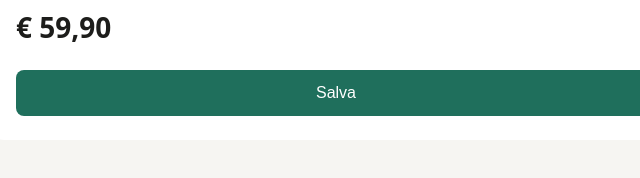
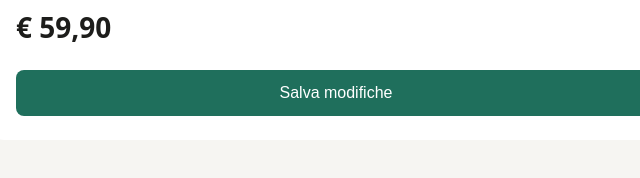
Before and after one commit to TheBous/skills, a plain HTML site: page index.html in a window 1280 px wide. Shown: the part 172-350 px from the top of the page, 304-944 px from the left. Drawn offline with Linux system fonts and the light colour scheme.

Commit message:
feat: rename the save button

```diff
--- a/index.html
+++ b/index.html
@@ -16,7 +16,7 @@
     <h1>Zaino Trekking 30L</h1>
     <p>Impermeabile, schienale ventilato, tasca per la borraccia.</p>
     <p class="price">€ 59,90</p>
-    <button type="button">Salva</button>
+    <button type="button">Salva modifiche</button>
   </main>
 </body>
 </html>
```
